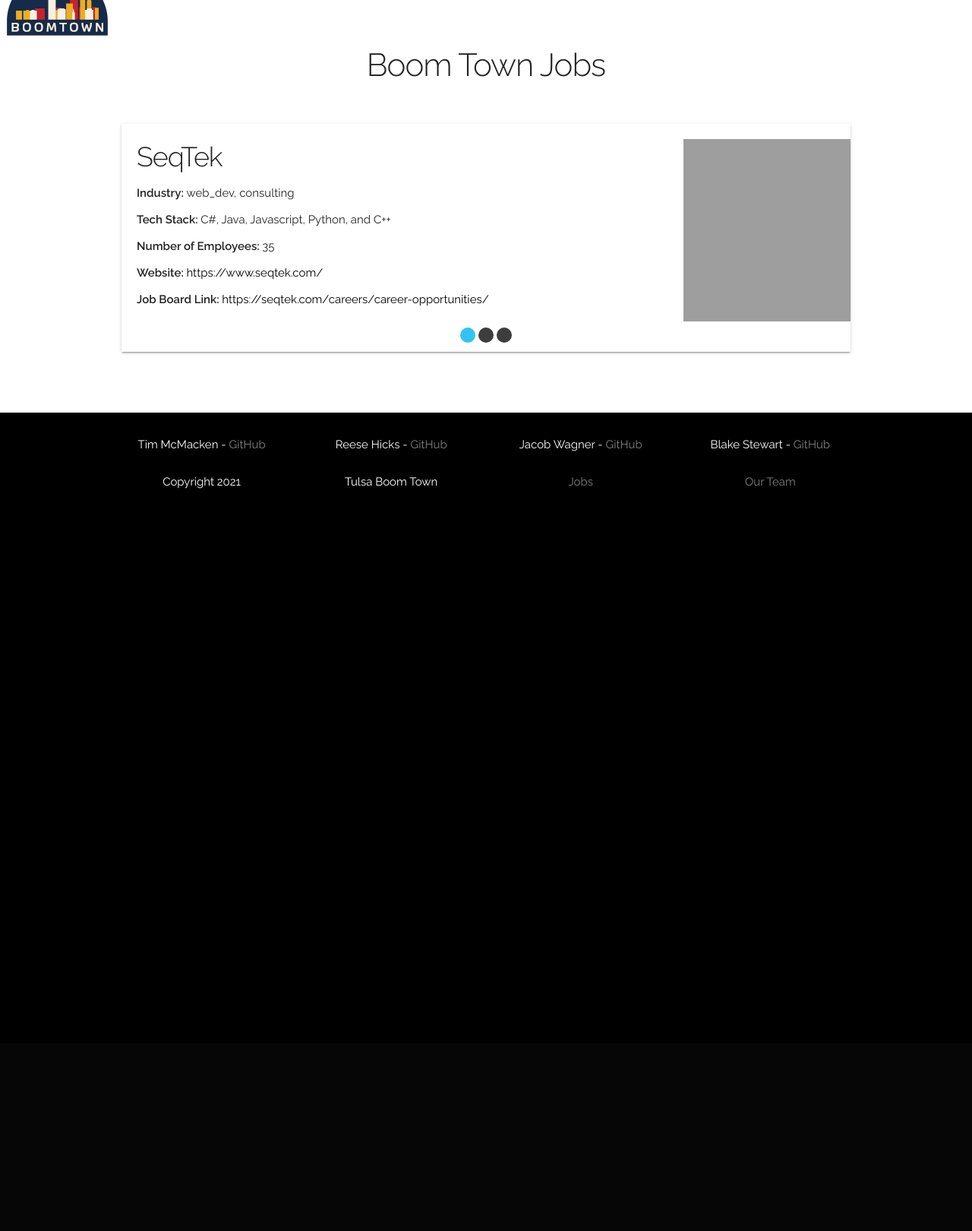
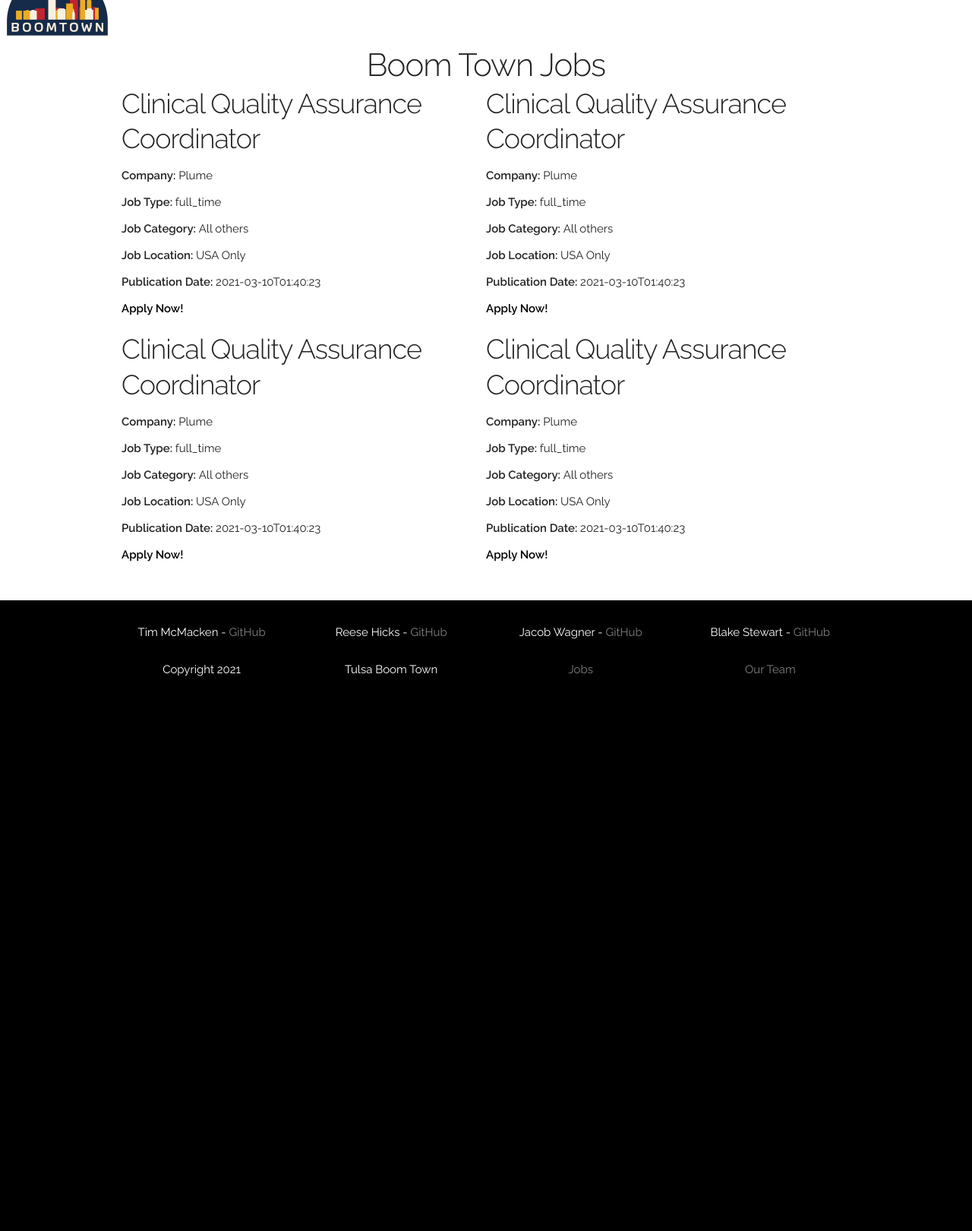
Before and after one commit to TMcMac/TulsaBoomTown, a Flask app: template web_dynamic/templates/jobs.html in a window 1280 px wide. Shown: the part 46-1666 px from the top of the page at 76% size. Before the commit the page ends 689 px from the top, so only its background shows below. Run offline with Flask 2, Linux system fonts and the light colour scheme; the template is opened without the code that fills it, so the values that code supplies are empty; some libraries are stand-ins or nearby versions; grey boxes are pictures that could not be loaded.

Commit message:
implemented dynamic jobs page

```diff
--- a/web_dynamic/templates/aboutUs.html
+++ b/web_dynamic/templates/aboutUs.html
@@ -89,7 +89,7 @@
   </div><!--container-->
 
   <div class="container">
-    <h6 class="centered">A Special Thank You for Designing our Logo: <a href="#">Hannah Drobek</a></h6>
+    <h6 class="centered">A Special Thank You for Designing our Logo: <a href="hannahdrobek.myportfolio.com">Hannah Drobek</a></h6>
   </div><!--container-->
 
   <!-- Footer
--- a/web_dynamic/templates/jobs.html
+++ b/web_dynamic/templates/jobs.html
@@ -23,6 +23,12 @@
   <link rel="stylesheet" href="styles/skeleton.css">
   <link rel="stylesheet" href="styles/custom.css">
   <link rel="stylesheet" href="styles/carousel.css">
+  <link rel="stylesheet" href="styles/jobs.css">
+
+  <!-- Javascript
+  –––––––––––––––––––––––––––––––––––––––––––––––––– -->
+  <script src="https://code.jquery.com/jquery-3.2.1.min.js"></script>
+  <script src="scripts/jobs.js"></script>
 
   <!-- Favicon
   –––––––––––––––––––––––––––––––––––––––––––––––––– -->
@@ -62,66 +68,44 @@
   <div class="container">
     <h2 class="centered">Boom Town Jobs</h2>
   </div><!--container-->
-
-  <div class="container">
-  <div class="slider">
-    <input type="radio" name="toggle" id="btn-1" checked>
-    <input type="radio" name="toggle" id="btn-2">
-    <input type="radio" name="toggle" id="btn-3">
-
-    <div class="slider-controls">
-      <label for="btn-1"></label>
-      <label for="btn-2"></label>
-      <label for="btn-3"></label>
+  <div class="job-display container">
+    <div class="slide-content">
+      <h3 class="slide-title">Clinical Quality Assurance Coordinator</h3>
+      <p><strong>Company: </strong>Plume</p>
+      <p><strong>Job Type: </strong>full_time</p>
+      <p><strong>Job Category: </strong>All others</p>
+      <p><strong>Job Location: </strong>USA Only</p>
+      <p><strong>Publication Date: </strong>2021-03-10T01:40:23</p>
+      <p><a href="https://remotive.io/remote-jobs/all-others/clinical-quality-assurance-coordinator-491849"><strong>Apply Now!</strong></a></p>
     </div>
-
-    <ul class="slides">
-
-      <li class="slide">
     <div class="slide-content">
-          <h3 class="slide-title">SeqTek</h3>
-          <p class="industries slide-font"><strong>Industry: </strong>web_dev, consulting</p>
-          <p class="tech-stack slide-font"><strong>Tech Stack: </strong>C#, Java, Javascript, Python, and C++</p>
-          <p class="employees slide-font"><strong>Number of Employees: </strong>35</p>
-          <p class="co-link slide-font"><strong>Website: </strong><a href="https://www.seqtek.com/">https://www.seqtek.com/</a></p>
-          <p class="job-link slide-font"><strong>Job Board Link: </strong><a href="https://seqtek.com/careers/career-opportunities/">https://seqtek.com/careers/career-opportunities/</a></p>
+      <h3 class="slide-title">Clinical Quality Assurance Coordinator</h3>
+      <p><strong>Company: </strong>Plume</p>
+      <p><strong>Job Type: </strong>full_time</p>
+      <p><strong>Job Category: </strong>All others</p>
+      <p><strong>Job Location: </strong>USA Only</p>
+      <p><strong>Publication Date: </strong>2021-03-10T01:40:23</p>
+      <p><a href="https://remotive.io/remote-jobs/all-others/clinical-quality-assurance-coordinator-491849"><strong>Apply Now!</strong></a></p>
     </div>
-        <p class="company-logo">
-          <img src="../images/logos" alt="SeqTek Logo" width="320" height="240">
-        </p>
-      </li>
-
-      <li class="slide">
     <div class="slide-content">
-          <h3 class="slide-title">SeqTek</h3>
-          <p class="industries slide-font"><strong>Industry: </strong>web_dev, consulting</p>
-          <p class="tech-stack slide-font"><strong>Tech Stack: </strong>C#, Java, Javascript, Python, and C++</p>
-          <p class="employees slide-font"><strong>Number of Employees: </strong>35</p>
-          <p class="co-link slide-font"><strong>Website: </strong><a href="https://www.seqtek.com/">https://www.seqtek.com/</a></p>
-          <p class="job-link slide-font"><strong>Job Board Link: </strong><a href="https://seqtek.com/careers/career-opportunities/">https://seqtek.com/careers/career-opportunities/</a></p>
+      <h3 class="slide-title">Clinical Quality Assurance Coordinator</h3>
+      <p><strong>Company: </strong>Plume</p>
+      <p><strong>Job Type: </strong>full_time</p>
+      <p><strong>Job Category: </strong>All others</p>
+      <p><strong>Job Location: </strong>USA Only</p>
+      <p><strong>Publication Date: </strong>2021-03-10T01:40:23</p>
+      <p><a href="https://remotive.io/remote-jobs/all-others/clinical-quality-assurance-coordinator-491849"><strong>Apply Now!</strong></a></p>
     </div>
-        <p class="company-logo">
-          <img src="../images/logos" alt="SeqTek Logo" width="320" height="240">
-        </p>
-      </li>
-
-      <li class="slide">
     <div class="slide-content">
-          <h3 class="slide-title">SeqTek</h3>
-          <p class="industries slide-font"><strong>Industry: </strong>web_dev, consulting</p>
-          <p class="tech-stack slide-font"><strong>Tech Stack: </strong>C#, Java, Javascript, Python, and C++</p>
-          <p class="employees slide-font"><strong>Number of Employees: </strong>35</p>
-          <p class="co-link slide-font"><strong>Website: </strong><a href="https://www.seqtek.com/">https://www.seqtek.com/</a></p>
-          <p class="job-link slide-font"><strong>Job Board Link: </strong><a href="https://seqtek.com/careers/career-opportunities/">https://seqtek.com/careers/career-opportunities/</a></p>
+      <h3 class="slide-title">Clinical Quality Assurance Coordinator</h3>
+      <p><strong>Company: </strong>Plume</p>
+      <p><strong>Job Type: </strong>full_time</p>
+      <p><strong>Job Category: </strong>All others</p>
+      <p><strong>Job Location: </strong>USA Only</p>
+      <p><strong>Publication Date: </strong>2021-03-10T01:40:23</p>
+      <p><a href="https://remotive.io/remote-jobs/all-others/clinical-quality-assurance-coordinator-491849"><strong>Apply Now!</strong></a></p>
     </div>
-        <p class="company-logo">
-          <img src="../images/logos" alt="SeqTek Logo" width="320" height="240">
-        </p>
-      </li>
-
-    </ul>
-  </div><!--slider-->
-</div><!--container-->
+  </div><!--job-display-->
 
   <!-- Footer
   –––––––––––––––––––––––––––––––––––––––––––––––––– -->
--- /dev/null
+++ b/web_dynamic/templates/scripts/jobs.js
@@ -0,0 +1,35 @@
+$(document).ready(function () {
+
+  $.ajax({
+    url: 'https://tulsaboomtown.tech/api/jobs',
+    type: 'GET',
+    success: function (data) {
+      populate(data);
+    },
+    error: function () {
+      failure();
+    }
+  });
+
+});
+
+function populate (data) {
+  let i;
+  const out = $('div.job-display');
+  out.empty();
+  for (i = 0; i < data.length; i++) {
+    console.log(data[i]);
+    let inner = `<div class='slide-content'><h3 class='slide-title'>${data[i].title}</h3>`;
+    inner += `<p><strong>Company: </strong>${data[i].company_name}</p>`;
+    inner += `<p><strong>Job Type: </strong>${data[i].job_type}</p>`;
+    inner += `<p><strong>Job Category: </strong>${data[i].category}</p>`;
+    inner += `<p><strong>Job Location: </strong>${data[i].candidate_required_location}</p>`;
+    inner += `<p><strong>Publication Date: </strong>${data[i].publication_date}</p>`;
+    inner += `<p><a href='${data[i].url}'><strong>Apply Now!</strong></a></p></div>`;
+    out.append(inner);
+  }
+}
+
+function failure () {
+  console.log('No job data found.');
+}
--- /dev/null
+++ b/web_dynamic/templates/styles/jobs.css
@@ -0,0 +1,4 @@
+.job-display > .slide-content {
+	width: 50%;
+	float: left;
+}
```
Lines whose indentation alone changed are shown as unchanged.
